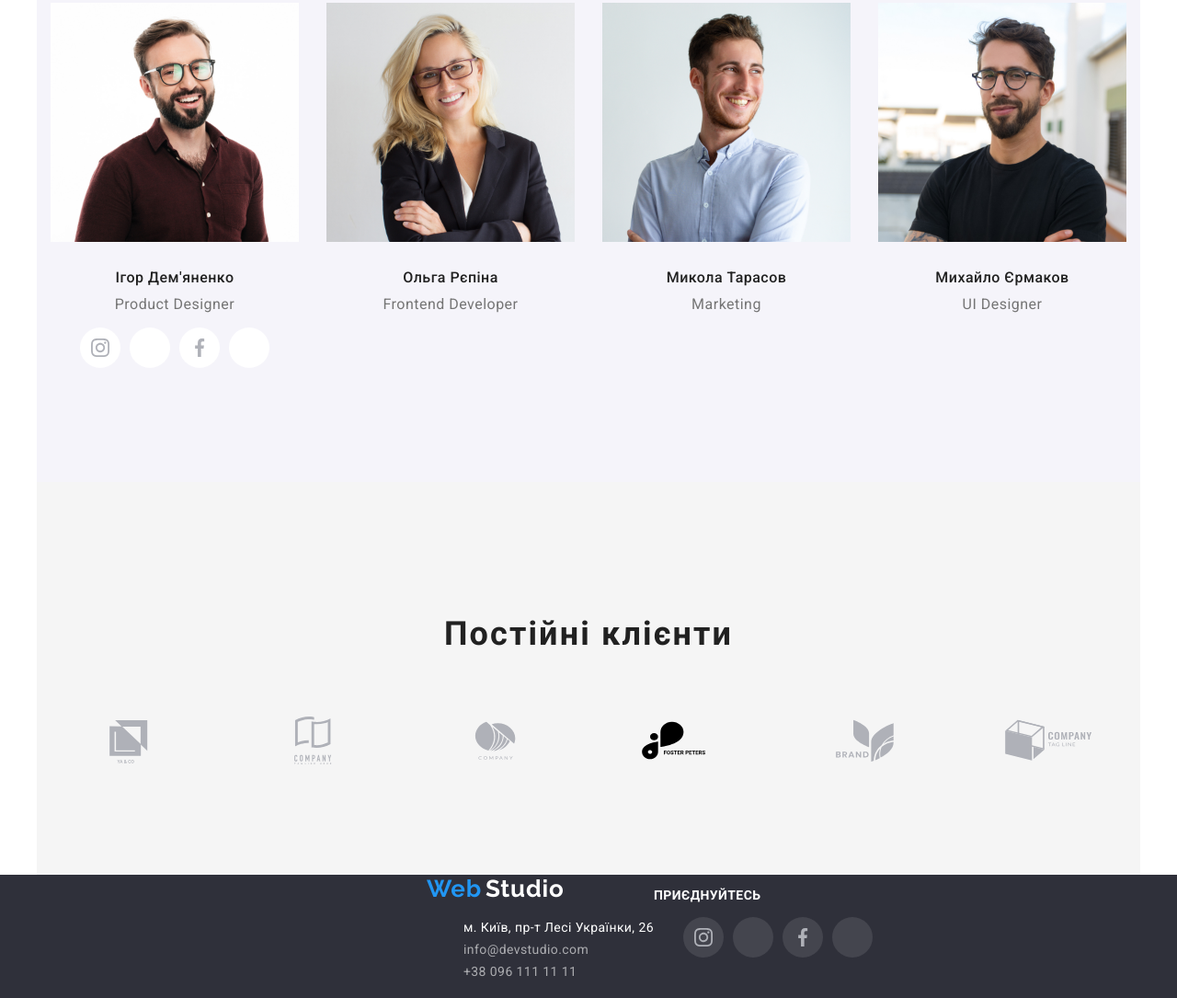
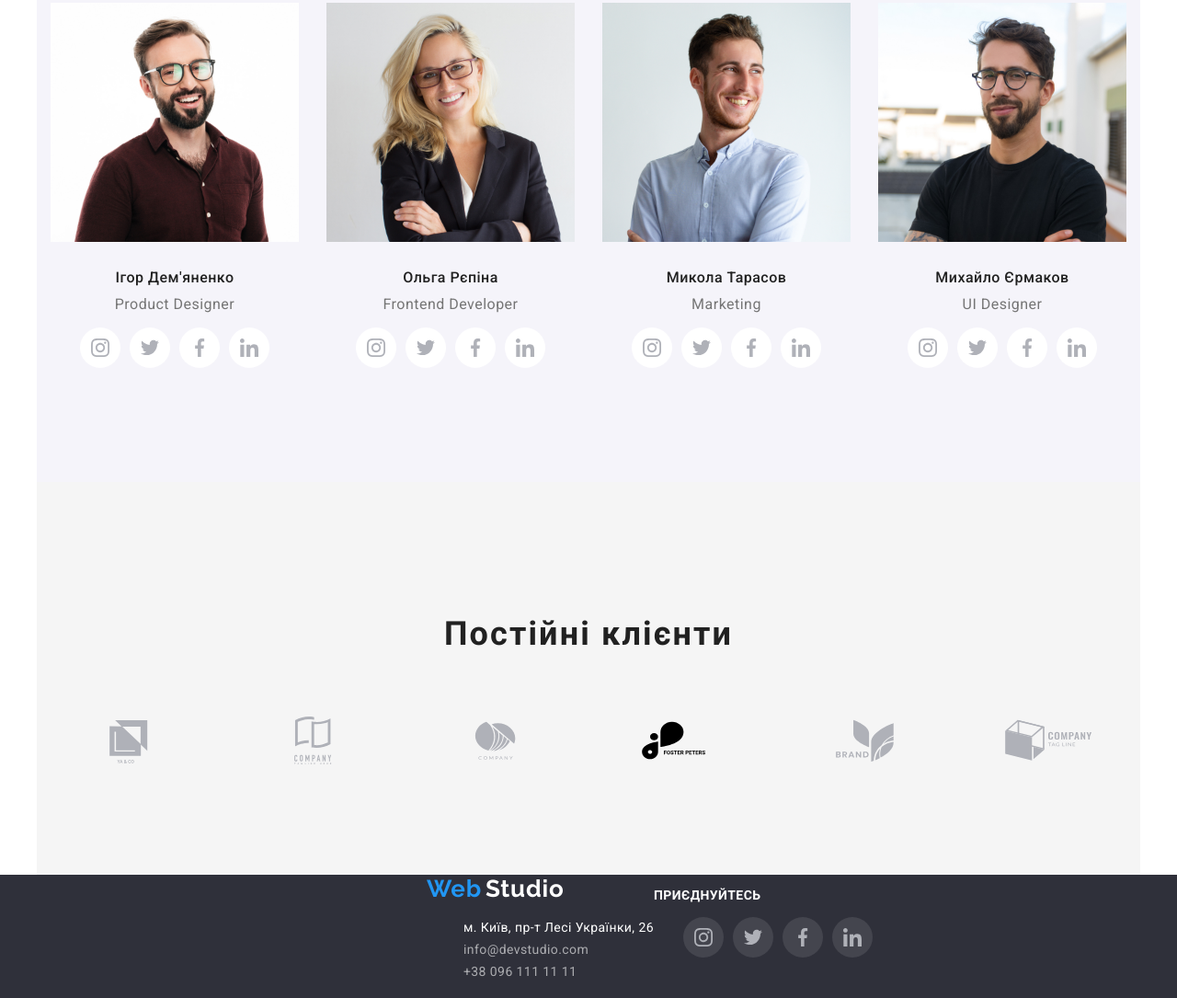
Before and after one commit to Larisa-Zadesenets/goit-markup-hw-00, a plain HTML site: page index.html in a window 1280 px wide. Shown: the part 1756-2841 px from the top of the page at 92% size. Drawn offline with nearby package versions, Linux system fonts and the light colour scheme.

Commit message:
Add files via upload

```diff
--- a/index.html
+++ b/index.html
@@ -115,7 +115,7 @@
                         <li class="social-item">
                             <a class="social-link link" href="#">
                             <svg class="social-icon" width="20" height="20">
-                                <use href="./images/icons.svg#tvitter"></use>
+                                <use href="./images/icons.svg#twitter"></use>
                             </svg>
                             </a>
                         </li>
@@ -129,7 +129,7 @@
                         <li class="social-item">
                             <a class="social-link link" href="#">
                             <svg class="social-icon" width="20" height="20">
-                                <use href="./images/icons.svg#in"></use>
+                                <use href="./images/icons.svg#linkedin"></use>
                             </svg>
                             </a>
                         </li>
@@ -142,6 +142,39 @@
                         <h3 class="name-title"> Ольга Рєпіна </h3>
                         <p class="name-paragraph">Frontend Developer</p>
                     </div>
+                    <div>
+                        <ul class="social">
+                            <li class="social-item">
+                                <a class="social-link link" href="#">
+                                <svg class="social-icon" width="20" height="20">
+                                    <use href="./images/icons.svg#instagram"></use>
+                                </svg>
+                                </a>
+                            </li>
+                            <li class="social-item">
+                                <a class="social-link link" href="#">
+                                <svg class="social-icon" width="20" height="20">
+                                    <use href="./images/icons.svg#twitter"></use>
+                                </svg>
+                                </a>
+                            </li>
+                            <li class="social-item">
+                                <a class="social-link link" href="#">
+                                <svg class="social-icon" width="20" height="20">
+                                    <use href="./images/icons.svg#facebook"></use>
+                                </svg>
+                                </a>
+                            </li>
+                            <li class="social-item">
+                                <a class="social-link link" href="#">
+                                <svg class="social-icon" width="20" height="20">
+                                    <use href="./images/icons.svg#linkedin"></use>
+                                </svg>
+                                </a>
+                            </li>
+                        </ul>
+                        </div>
+                    </li>
                 </li>
                 <li class="img-team">
                     <img src="./images/img6.jpg" alt="фото" width="270"/>
@@ -149,6 +182,39 @@
                         <h3 class="name-title"> Микола Тарасов </h3>
                         <p class="name-paragraph"> Marketing </p>
                     </div>
+                    <div>
+                        <ul class="social">
+                            <li class="social-item">
+                                <a class="social-link link" href="#">
+                                <svg class="social-icon" width="20" height="20">
+                                    <use href="./images/icons.svg#instagram"></use>
+                                </svg>
+                                </a>
+                            </li>
+                            <li class="social-item">
+                                <a class="social-link link" href="#">
+                                <svg class="social-icon" width="20" height="20">
+                                    <use href="./images/icons.svg#twitter"></use>
+                                </svg>
+                                </a>
+                            </li>
+                            <li class="social-item">
+                                <a class="social-link link" href="#">
+                                <svg class="social-icon" width="20" height="20">
+                                    <use href="./images/icons.svg#facebook"></use>
+                                </svg>
+                                </a>
+                            </li>
+                            <li class="social-item">
+                                <a class="social-link link" href="#">
+                                <svg class="social-icon" width="20" height="20">
+                                    <use href="./images/icons.svg#linkedin"></use>
+                                </svg>
+                                </a>
+                            </li>
+                        </ul>
+                        </div>
+                    </li>
                 </li>
                 <li class="img-team">
                     <img src="./images/img7.jpg" alt="фото" width="270"/>
@@ -156,6 +222,39 @@
                         <h3 class="name-title"> Михайло Єрмаков </h3>
                         <p class="name-paragraph"> UI Designer </p>
                     </div>
+                    <div>
+                        <ul class="social">
+                            <li class="social-item">
+                                <a class="social-link link" href="#">
+                                <svg class="social-icon" width="20" height="20">
+                                    <use href="./images/icons.svg#instagram"></use>
+                                </svg>
+                                </a>
+                            </li>
+                            <li class="social-item">
+                                <a class="social-link link" href="#">
+                                <svg class="social-icon" width="20" height="20">
+                                    <use href="./images/icons.svg#twitter"></use>
+                                </svg>
+                                </a>
+                            </li>
+                            <li class="social-item">
+                                <a class="social-link link" href="#">
+                                <svg class="social-icon" width="20" height="20">
+                                    <use href="./images/icons.svg#facebook"></use>
+                                </svg>
+                                </a>
+                            </li>
+                            <li class="social-item">
+                                <a class="social-link link" href="#">
+                                <svg class="social-icon" width="20" height="20">
+                                    <use href="./images/icons.svg#linkedin"></use>
+                                </svg>
+                                </a>
+                            </li>
+                        </ul>
+                        </div>
+                    </li>
                 </li>
             </ul>
         </section>
@@ -225,7 +324,7 @@
                 <li class="social-item">
                     <a class="footer-social-link link" href="#">
                     <svg class="social-icon" width="20" height="20">
-                        <use href="./images/icons.svg#tvitter"></use>
+                        <use href="./images/icons.svg#twitter"></use>
                     </svg>
                     </a>
                 </li>
@@ -239,7 +338,7 @@
                 <li class="social-item">
                     <a class="footer-social-link link" href="#">
                     <svg class="social-icon" width="20" height="20">
-                        <use href="./images/icons.svg#in"></use>
+                        <use href="./images/icons.svg#linkedin"></use>
                     </svg>
                     </a>
                 </li>
```
